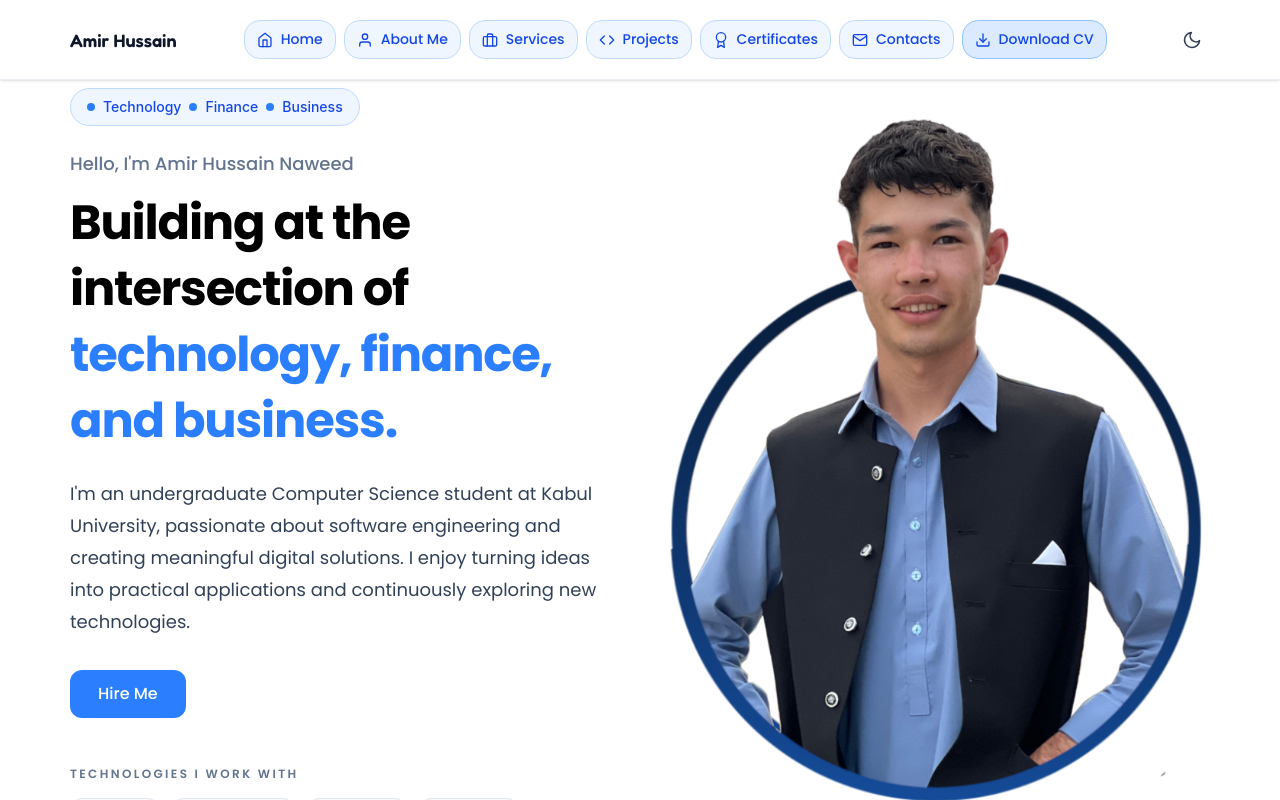
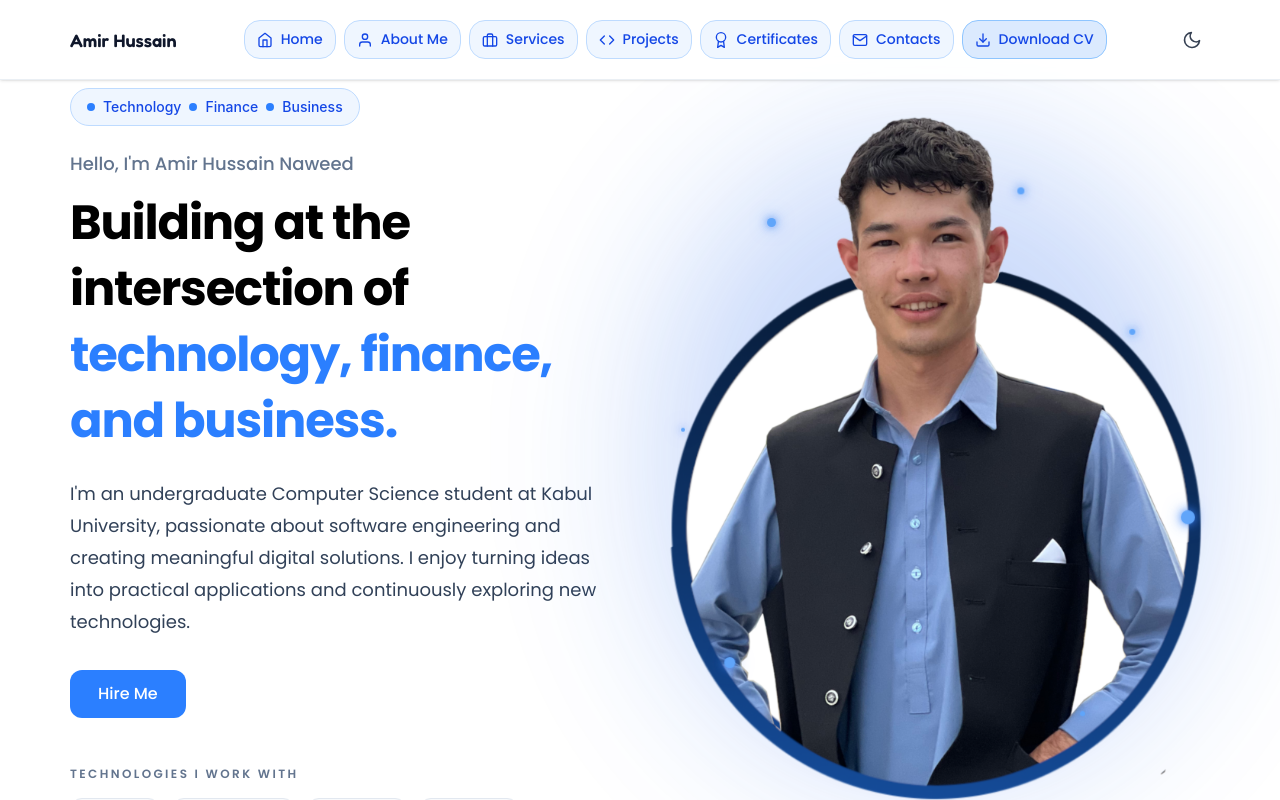
Before and after one commit to amirhussainnaweed/portfolio, a React (Vite) app: page / in a window 1280 px wide. Shown: the top 800 px of the page. Built offline with nearby package versions, Linux system fonts and the light colour scheme; a web font is replaced by a local one.

Commit message:
added animation to hero

```diff
--- a/src/App.css
+++ b/src/App.css
@@ -264,3 +264,122 @@ body {
 .dark .social-github:hover {
   color: #ffffff;
 }
+
+/* Portrait glow */
+.heroPortrait {
+  isolation: isolate;
+}
+
+.portraitGlow {
+  @apply absolute left-1/2 top-1/2 -z-10 h-[75%] w-[75%] rounded-full;
+
+  background: rgba(37, 99, 235, 0.32);
+
+  box-shadow:
+    0 0 45px 20px rgba(37, 99, 235, 0.18),
+    0 0 100px 45px rgba(37, 99, 235, 0.22),
+    0 0 160px 70px rgba(59, 130, 246, 0.12);
+
+  filter: blur(65px);
+  transform: translate(-50%, -50%);
+  animation: glowPulse 4s ease-in-out infinite;
+}
+
+/* Floating particles */
+.orbitParticle {
+  @apply absolute z-20 rounded-full;
+
+  background: #60a5fa;
+  box-shadow:
+    0 0 8px rgba(59, 130, 246, 0.9),
+    0 0 18px rgba(59, 130, 246, 0.6);
+}
+
+.particleOne {
+  width: 9px;
+  height: 9px;
+  top: 15%;
+  left: 20%;
+  animation: floatOne 7s ease-in-out infinite;
+}
+
+.particleTwo {
+  width: 6px;
+  height: 6px;
+  top: 30%;
+  right: 12%;
+  animation: floatTwo 9s ease-in-out infinite;
+}
+
+.particleThree {
+  width: 11px;
+  height: 11px;
+  bottom: 20%;
+  left: 12%;
+  animation: floatThree 8s ease-in-out infinite;
+}
+
+.particleFour {
+  width: 5px;
+  height: 5px;
+  bottom: 12%;
+  right: 22%;
+  animation: floatFour 6s ease-in-out infinite;
+}
+
+.particleFive {
+  width: 7px;
+  height: 7px;
+  top: 8%;
+  right: 35%;
+  animation: floatFive 10s ease-in-out infinite;
+}
+
+.particleSix {
+  width: 4px; height: 4px;
+  top: 45%; left: 5%;
+  animation: floatTwo 8s ease-in-out infinite;
+}
+
+.particleSeven {
+  width: 14px; height: 14px;
+  top: 55%; right: 5%;
+  animation: floatThree 11s ease-in-out infinite;
+}
+
+/* Animations */
+@keyframes glowPulse {
+  0%, 100% {
+    opacity: 0.5;
+    scale: 0.9;
+  }
+  50% {
+    opacity: 0.9;
+    scale: 1.1;
+  }
+}
+
+@keyframes floatOne {
+  0%, 100% { transform: translate(0, 0); }
+  50% { transform: translate(18px, -25px); }
+}
+
+@keyframes floatTwo {
+  0%, 100% { transform: translate(0, 0); }
+  50% { transform: translate(-20px, 18px); }
+}
+
+@keyframes floatThree {
+  0%, 100% { transform: translate(0, 0); }
+  50% { transform: translate(15px, 20px); }
+}
+
+@keyframes floatFour {
+  0%, 100% { transform: translate(0, 0); }
+  50% { transform: translate(-15px, -20px); }
+}
+
+@keyframes floatFive {
+  0%, 100% { transform: translate(0, 0); }
+  50% { transform: translate(12px, 25px); }
+}
--- a/src/sections/Hero.jsx
+++ b/src/sections/Hero.jsx
@@ -1,5 +1,6 @@
 import React from "react";
 import Button from "../Components/Button";
+import { motion } from "framer-motion";
 
 import { FaGithub, FaLinkedin, FaFacebook, FaInstagram } from "react-icons/fa";
 
@@ -119,12 +120,31 @@ const Hero = () => {
 
         {/* Portrait and social links */}
         <div className="flex flex-col items-center justify-center gap-8">
-          {/* Portrait container - animations will be added later */}
-          <div className="relative flex w-full items-center justify-center">
-            <img
+          {/* Portrait container */}
+          <div className="heroPortrait relative flex w-full items-center justify-center">
+            {/* Blue glow behind the portrait */}
+            <div className="portraitGlow" />
+
+            {/* Floating particles */}
+            <div className="orbitParticle particleOne" />
+            <div className="orbitParticle particleTwo" />
+            <div className="orbitParticle particleThree" />
+            <div className="orbitParticle particleFour" />
+            <div className="orbitParticle particleFive" />
+            <div className="orbitParticle particleSix" />
+            <div className="orbitParticle particleSeven" />
+
+            {/* Your portrait */}
+            <motion.img
               src="/images/Nme.png"
               alt="Portrait of Amir Hussain Naweed"
-              className="w-full max-w-[538px] object-contain"
+              className="relative z-10 w-full max-w-[538px] object-contain"
+              animate={{ y: [0, -10, 0] }}
+              transition={{
+                duration: 6,
+                repeat: Infinity,
+                ease: "easeInOut",
+              }}
             />
           </div>
 
```
